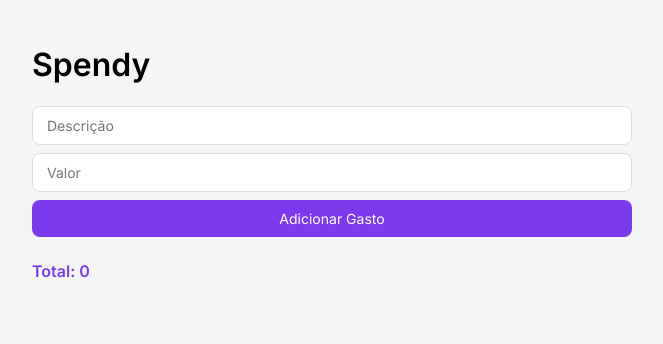
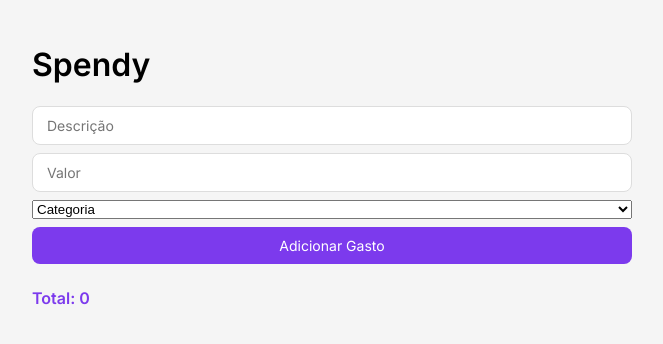
Before and after one commit to PedroHMS7/Spendy, a React (Vite) app: page / in a window 1280 px wide. Shown: the top 344 px of the page, without its empty margins (308-971 px from the left). Built offline with nearby package versions, Linux system fonts and the light colour scheme.

Commit message:
feat: categorias de gastos
- Adicionar campo de categoria ao formulário
- Validação para categoria não selecionada
- Exibir categoria em cada card de gasto

```diff
--- a/src/App.jsx
+++ b/src/App.jsx
@@ -5,22 +5,28 @@ function App() {
 
   const valorInicial = localStorage.getItem('gastos')
 
-  const [gastos,setGastos] = useState(JSON.parse(valorInicial) || [])
+  const [gastos, setGastos] = useState(JSON.parse(valorInicial) || [])
 
   const [descricao, setDescricao] = useState("")
   const [valor, setValor] = useState("")
+  const [categoria, setCategoria] = useState("categoria")
 
-  const total = gastos.reduce((soma,gasto) => soma + gasto.valor,0)
+  const total = gastos.reduce((soma, gasto) => soma + gasto.valor, 0)
 
-  function adicionarGasto(e){
+  function adicionarGasto(e) {
     e.preventDefault()
-    const novoGasto = {id:gastos.length + 1, descricao: descricao, valor: Number(valor)}
-    setGastos([...gastos,novoGasto])
+    if(categoria === "categoria"){
+      alert("Selecione uma categoria")
+      return
+    }
+    const novoGasto = { id: gastos.length + 1, descricao: descricao, valor: Number(valor), categoria: categoria}
+    setGastos([...gastos, novoGasto])
     setDescricao("")
     setValor("")
+    setCategoria("categoria")
   }
 
-  function removerGasto(id){
+  function removerGasto(id) {
     setGastos(gastos.filter(tarefa => tarefa.id !== id))
   }
 
@@ -33,16 +39,23 @@ function App() {
       <h1>Spendy</h1>
 
       <form className="form-gasto" onSubmit={adicionarGasto}>
-        <input className="input-gasto" type="text" placeholder='Descrição' value={descricao} onChange={e=> setDescricao(e.target.value)}/>
-        <input className="input-gasto" type="number" placeholder='Valor' value={valor} onChange={e=> setValor(e.target.value)}  />
+        <input className="input-gasto" type="text" placeholder='Descrição' value={descricao} onChange={e => setDescricao(e.target.value)} />
+        <input className="input-gasto" type="number" placeholder='Valor' value={valor} onChange={e => setValor(e.target.value)} />
+        <select value={categoria} onChange={e => setCategoria(e.target.value)}>
+          <option value="categoria" disabled>Categoria</option>
+          <option value="alimentacao">Alimentação</option>
+          <option value="lazer">Lazer</option>
+          <option value="transporte">Transporte</option>
+          <option value="educacao">Educação</option>
+        </select>
         <button className="btn-adicionar" type="submit">Adicionar Gasto</button>
       </form>
 
       {gastos.map(gasto => (
         <div className="card-gasto" key={gasto.id}>
-        <p>{gasto.descricao}: {gasto.valor}</p>
-        <button className="btn-remover" onClick={() => removerGasto(gasto.id)}>Remover</button>
-      </div>
+          <p>{gasto.descricao}: {gasto.valor} - {gasto.categoria}</p>
+          <button className="btn-remover" onClick={() => removerGasto(gasto.id)}>Remover</button>
+        </div>
       ))}
       <p className="total">Total: {total}</p>
     </>
```
